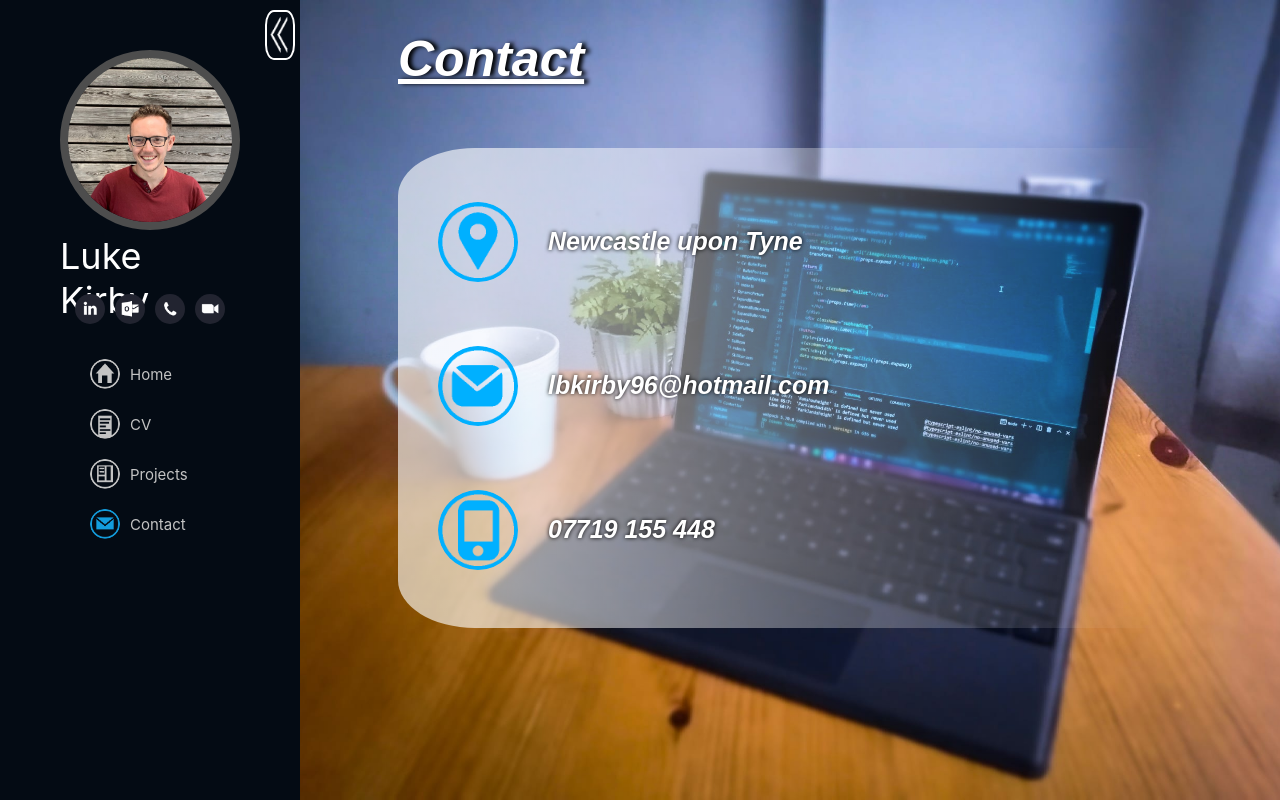
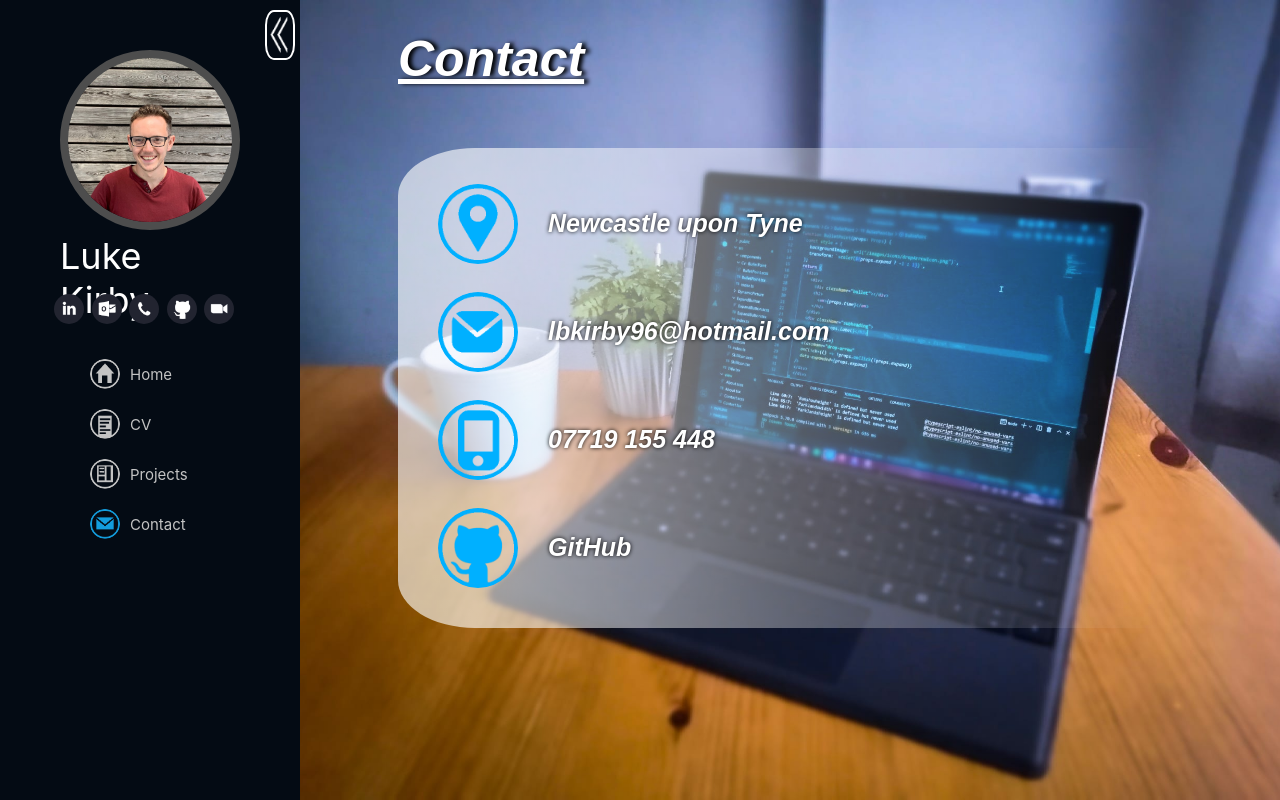
Before and after one commit to Luke-Kirby/Luke-Kirby-Portfolio, a React (Create React App) app: page /contact in a window 1280 px wide. Built offline with nearby package versions, Linux system fonts and the light colour scheme.

Commit message:
Updated CV and Included GitHub

```diff
--- a/src/components/SideBar/SideBar.tsx
+++ b/src/components/SideBar/SideBar.tsx
@@ -7,6 +7,7 @@ const socialItems = [
   { icon: "linkedIn", path: "https://uk.linkedin.com/in/luke-kirby-771baa155" },
   { icon: "outlook", path: "mailto:lbkirby96@hotmail.com" },
   { icon: "phone", path: "/contact" },
+  { icon: "gitHub", path: "https://github.com/Luke-Kirby" },
   {
     icon: "zoom",
     path: "https://us05web.zoom.us/j/7155003910?pwd=RzREWUpES3lZdWI4M0poTWJ0WW8yZz09",
--- a/src/components/SideBar/SocialLinks/SocialLinks.scss
+++ b/src/components/SideBar/SocialLinks/SocialLinks.scss
@@ -1,8 +1,7 @@
 .social-container {
-  width: 50%;
+  width: 60%;
   height: 40px;
-  margin: auto;
-  margin-bottom: 25px;
+  margin: 0 auto 25px 18%;
   display: flex;
   justify-content: space-between;
 }
--- a/src/view/Contact.tsx
+++ b/src/view/Contact.tsx
@@ -14,6 +14,7 @@ const items = [
     path: "mailto:lbkirby96@hotmail.com",
   },
   { label: "07719 155 448", icon: "mobile", path: "" },
+  { label: "GitHub", icon: "bigGitHub", path: "https://github.com/Luke-Kirby" },
 ];
 
 function Contact() {
--- a/src/view/Cv.tsx
+++ b/src/view/Cv.tsx
@@ -54,21 +54,24 @@ function Cv() {
             {DropButtonSelf ? null : null}
             <div className="block-text">
               <SmoothCollapse expanded={DropButtonSelf}>
-                <p
-                  style={
-                    {
-                      //marginBottom: Bottommargin,
-                      //visibility: Selfvisibility,
-                      //transition: "margin-bottom 2s ease",
-                      //overflow: overflow,
-                    }
-                  }
-                >
+                <p style={{ marginLeft: "20px" }}>
                   I am seeking a career change from a Mechanical Engineer to a
                   Front-End Web Developer. Currently, I'm self learning
                   front-end web development (using online tools such as
                   Codecademy) with JavaScript and TypeScript (with React), Git,
                   HTML and CSS.
+                </p>
+                <p>
+                  <b>Projects:</b>
+                </p>
+                <p style={{ marginLeft: "20px" }}>
+                  I am currently volunteering for the charity{" "}
+                  <a href="https://planetpatrol.co/">Planet Patrol</a> to help
+                  develop their{" "}
+                  <a href="https://app.plasticpatrol.co.uk/#/">app</a> (React).
+                  I've been communicating closely with the program's manager and
+                  other software developers to create new features, resolve
+                  issues and fix bugs on the front-end of the app.
                 </p>
               </SmoothCollapse>
             </div>
```
Also changed, not shown: public/images/icons/bigGitHubIcon.png (added), public/images/icons/gitHubIcon.png (added).
